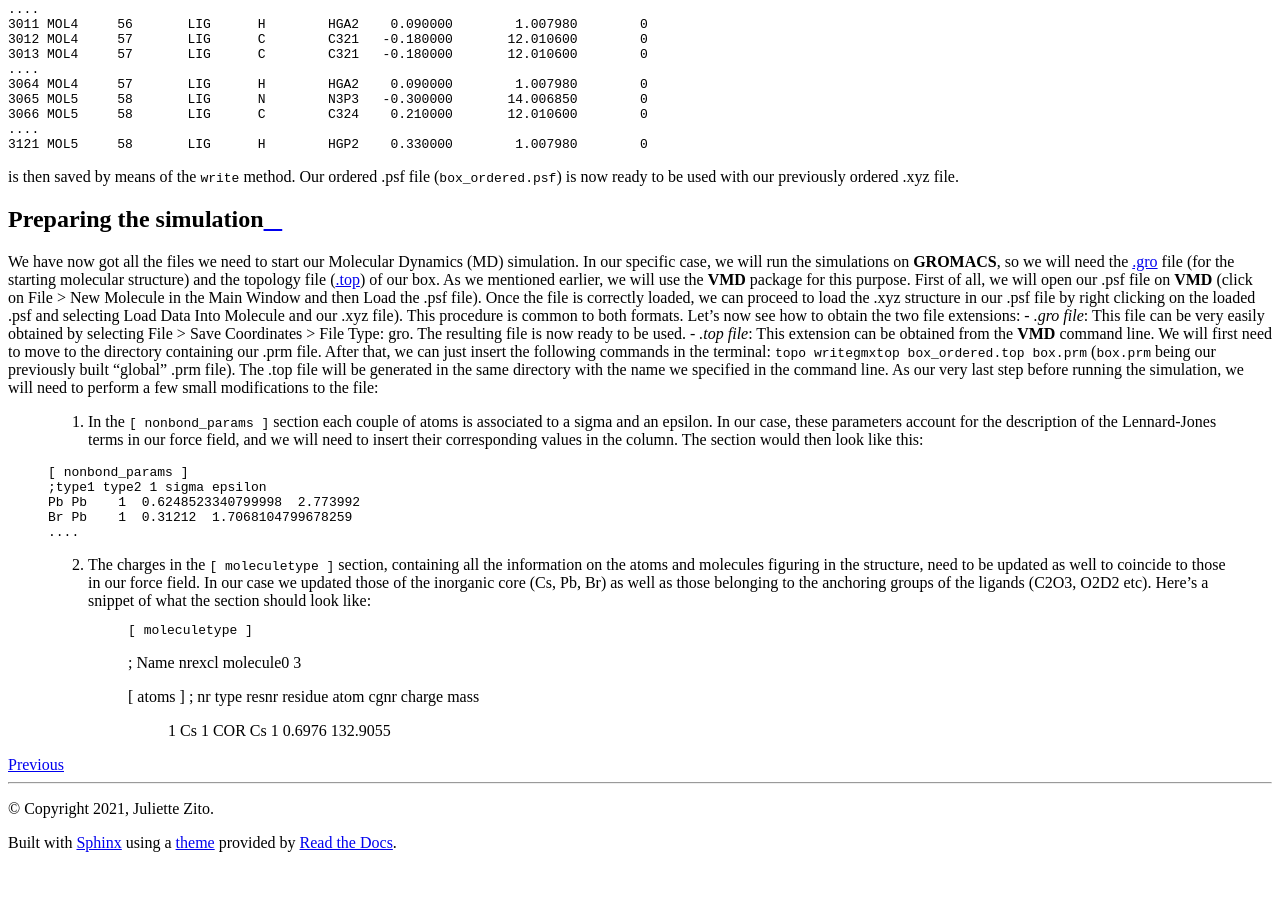
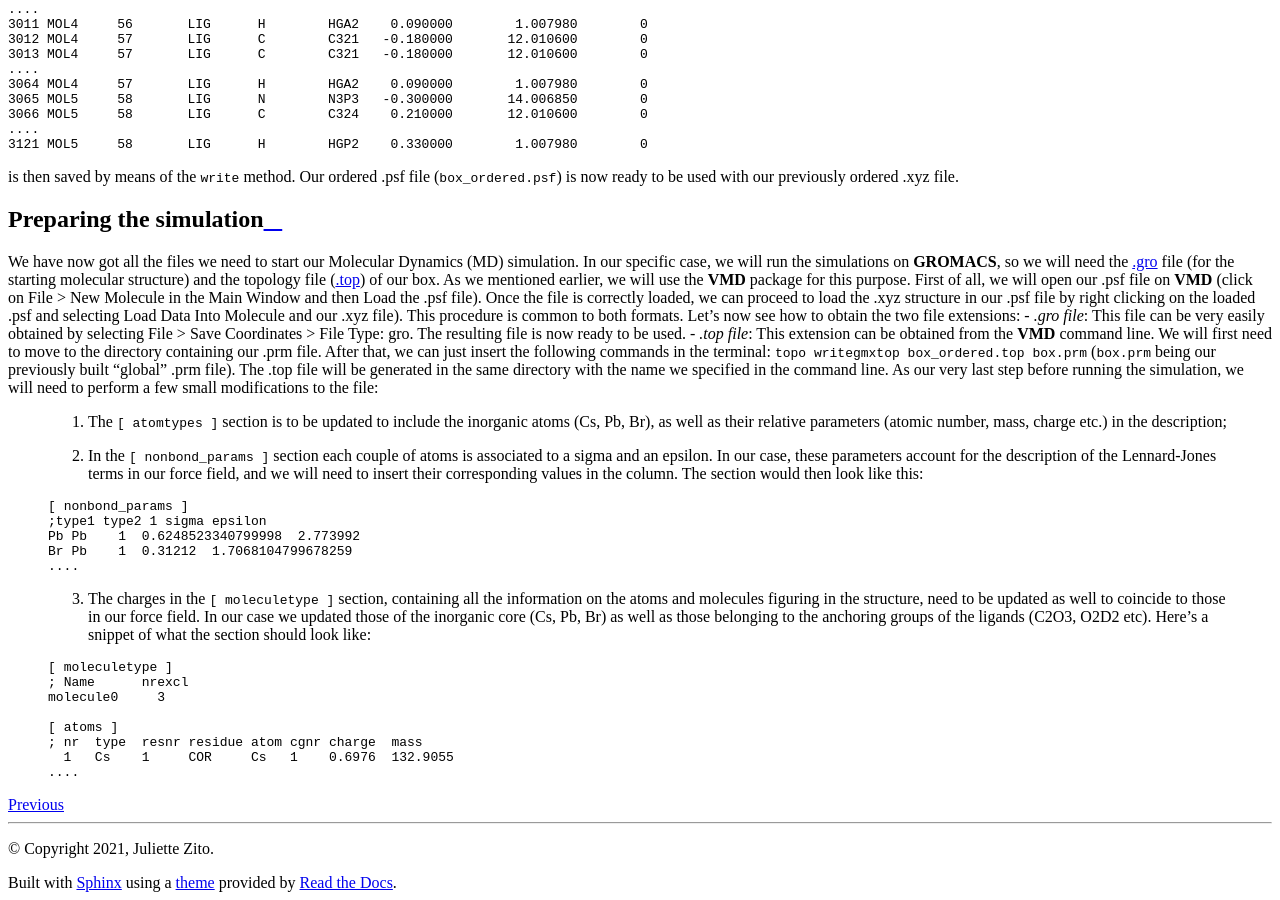
Before and after one commit to nlesc-nano/Tutorials, a Sphinx documentation site: the page built from docs/5_simulation_box.rst, in a window 1280 px wide and 900 px high, scrolled down 7211 px. Built offline with Sphinx 7.4.7 and the Read the Docs theme 2.0.0, drawn with Linux system fonts in a browser that asks for light colours; before the commit the page ends 8071 px from its top, so only the background shows below that.

Commit message:
Update 5_simulation_box.rst

```diff
--- a/docs/5_simulation_box.rst
+++ b/docs/5_simulation_box.rst
@@ -418,7 +418,8 @@
 Let's now see how to obtain the two file extensions:
 - *.gro file*: This file can be very easily obtained by selecting File > Save Coordinates > File Type: gro. The resulting file is now ready to be used.
 - *.top file*: This extension can be obtained from the **VMD** command line. We will first need to move to the directory containing our .prm file. After that, we can just insert the following commands in the terminal: ``topo writegmxtop box_ordered.top box.prm`` (``box.prm`` being our previously built "global" .prm file). The .top file will be generated in the same directory with the name we specified in the command line. As our very last step before running the simulation, we will need to perform a few small modifications to the file:
-    1. In the ``[ nonbond_params ]`` section each couple of atoms is associated to a sigma and an epsilon. In our case, these parameters account for the description of the Lennard-Jones terms in our force field, and we will need to insert their corresponding values in the column. The section would then look like this:
+    1. The ``[ atomtypes ]`` section is to be updated to include the inorganic atoms (Cs, Pb, Br), as well as their relative parameters (atomic number, mass, charge etc.) in the description;
+    2. In the ``[ nonbond_params ]`` section each couple of atoms is associated to a sigma and an epsilon. In our case, these parameters account for the description of the Lennard-Jones terms in our force field, and we will need to insert their corresponding values in the column. The section would then look like this:
 
     ::
 
@@ -437,5 +439,5 @@
 
         [ atoms ]
         ; nr  type  resnr residue atom cgnr charge  mass
-             1          Cs      1      COR     Cs      1     0.6976   132.9055
+          1   Cs    1     COR     Cs   1    0.6976  132.9055
         ....
```
Also changed, not shown: other parts of docs/5_simulation_box.rst (+3 -2 lines).
